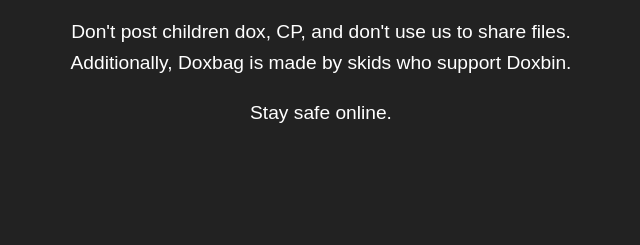
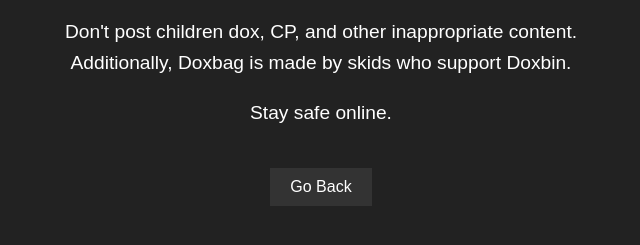
Before and after one commit to SecretProvider/doxbag.github.io, a plain HTML site: page tos.html in a window 1280 px wide. Shown: the part 81-326 px from the top of the page, without its empty margins (319-959 px from the left). Drawn offline with Linux system fonts and the light colour scheme.

Commit message:
Update tos.html

```diff
--- a/tos.html
+++ b/tos.html
@@ -25,13 +25,26 @@
             font-size: 1.2em;
             line-height: 1.6;
         }
+        .back-button {
+            background-color: #333;
+            color: #fff;
+            border: none;
+            padding: 10px 20px;
+            text-align: center;
+            text-decoration: none;
+            display: inline-block;
+            font-size: 16px;
+            cursor: pointer;
+            margin-top: 20px;
+        }
     </style>
 </head>
 <body>
     <div class="container">
         <h1>Important Message</h1>
-        <p>Don't post children dox, CP, and don't use us to share files. Additionally, Doxbag is made by skids who support Doxbin.</p>
+        <p>Don't post children dox, CP, and other inappropriate content. Additionally, Doxbag is made by skids who support Doxbin.</p>
         <p>Stay safe online.</p>
+        <a href="https://secretprovider.github.io/doxbag.github.io/" class="back-button">Go Back</a>
     </div>
 </body>
 </html>
```
